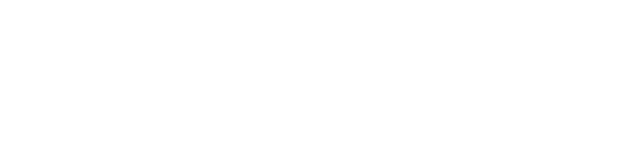
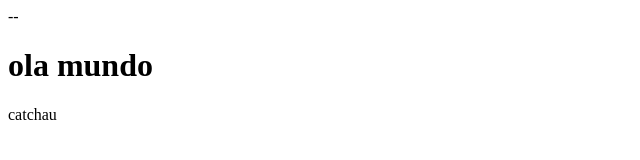
Before and after one commit to PauloTKD/Primeiro-Reposit-rio, a plain HTML site: page Primeiro-Reposit-rio/index.html in a window 1280 px wide. Shown: the whole page, without its empty margins (0-640 px from the left). Drawn offline with Linux system fonts and the light colour scheme.

Commit message:
firt commit

```diff
--- a/Primeiro-Reposit-rio/index.html
+++ b/Primeiro-Reposit-rio/index.html
@@ -7,8 +7,12 @@
         <meta name="description" content="">
         <meta name="viewport" content="width=device-width, initial-scale=1">
         <link rel="stylesheet" href="">
-    </head>
+    </head>--
     <body>
+        <h1> ola mundo</h1>
+        <P>
+            catchau
+        </P>
 
     </body>
 </html>
--- /dev/null
+++ b/seila.css
@@ -0,0 +1,11 @@
+.h1{
+    background-color: blue;
+    font: bold;
+    color: brown;
+    font-family: 'Courier New', Courier, monospace;
+}
+
+p{
+    color: chartreuse;
+    font-family: Cambria, Cochin, Georgia, Times, 'Times New Roman', serif;
+}
```
Also changed, not shown: 1 other file.
